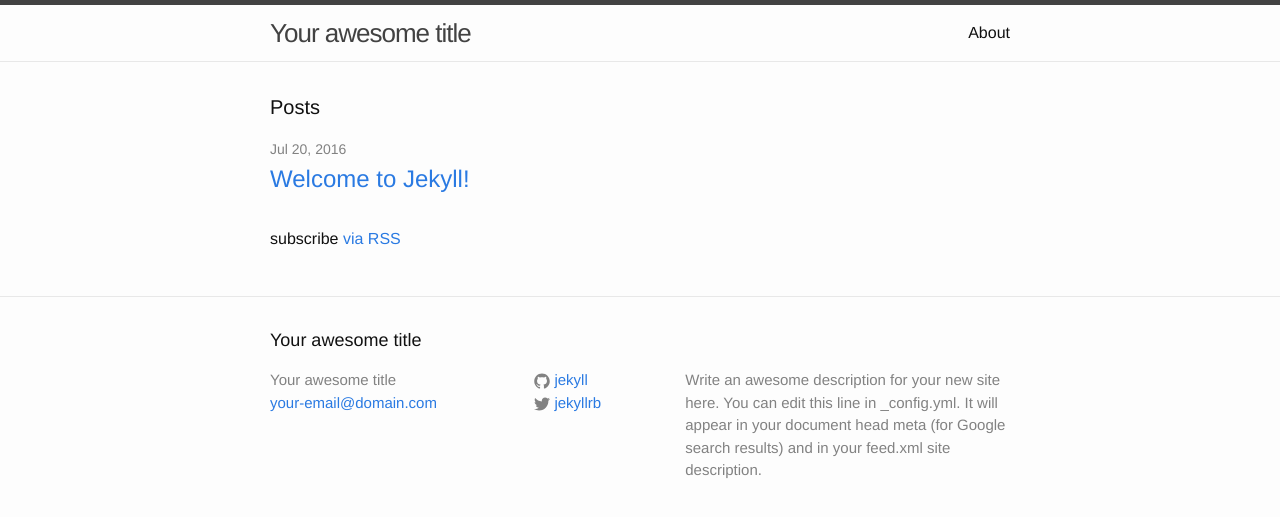
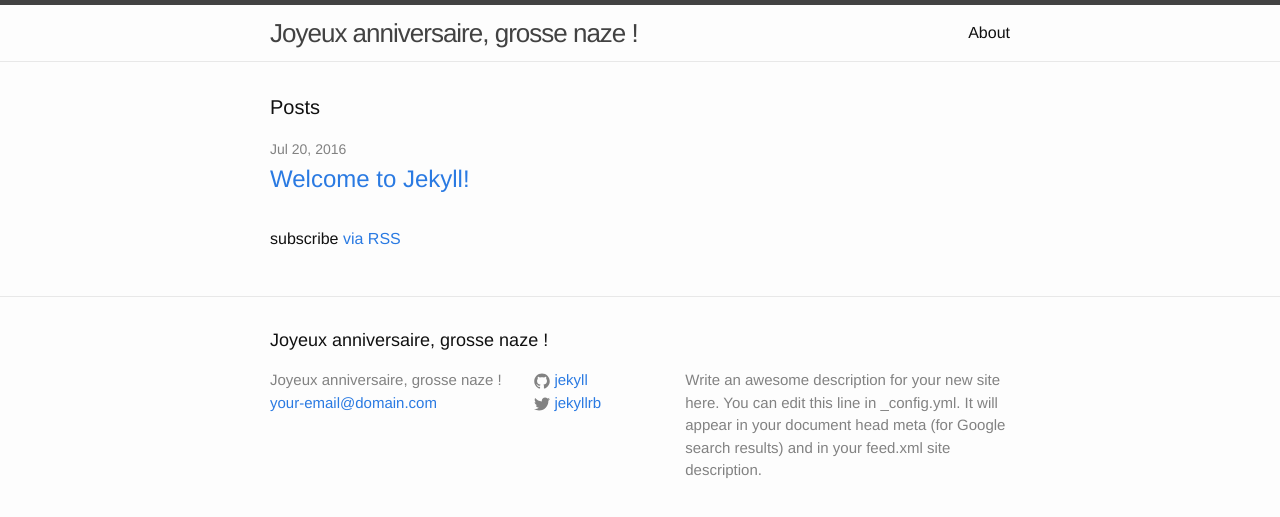
Before and after one commit to Simpleprune/simpleprune.github.io, a Jekyll site: the page built from index.html, in a window 1280 px wide. Shown: the top 517 px of the page. Built offline with Jekyll 4.4.1, drawn with Linux system fonts in a browser that asks for light colours.

Commit message:
Update _config.yml

```diff
--- a/_config.yml
+++ b/_config.yml
@@ -6,7 +6,7 @@
 # 'jekyll serve'. If you change this file, please restart the server process.
 
 # Site settings
-title: Your awesome title
+title: Joyeux anniversaire, grosse naze !
 email: your-email@domain.com
 description: > # this means to ignore newlines until "baseurl:"
   Write an awesome description for your new site here. You can edit this
```
